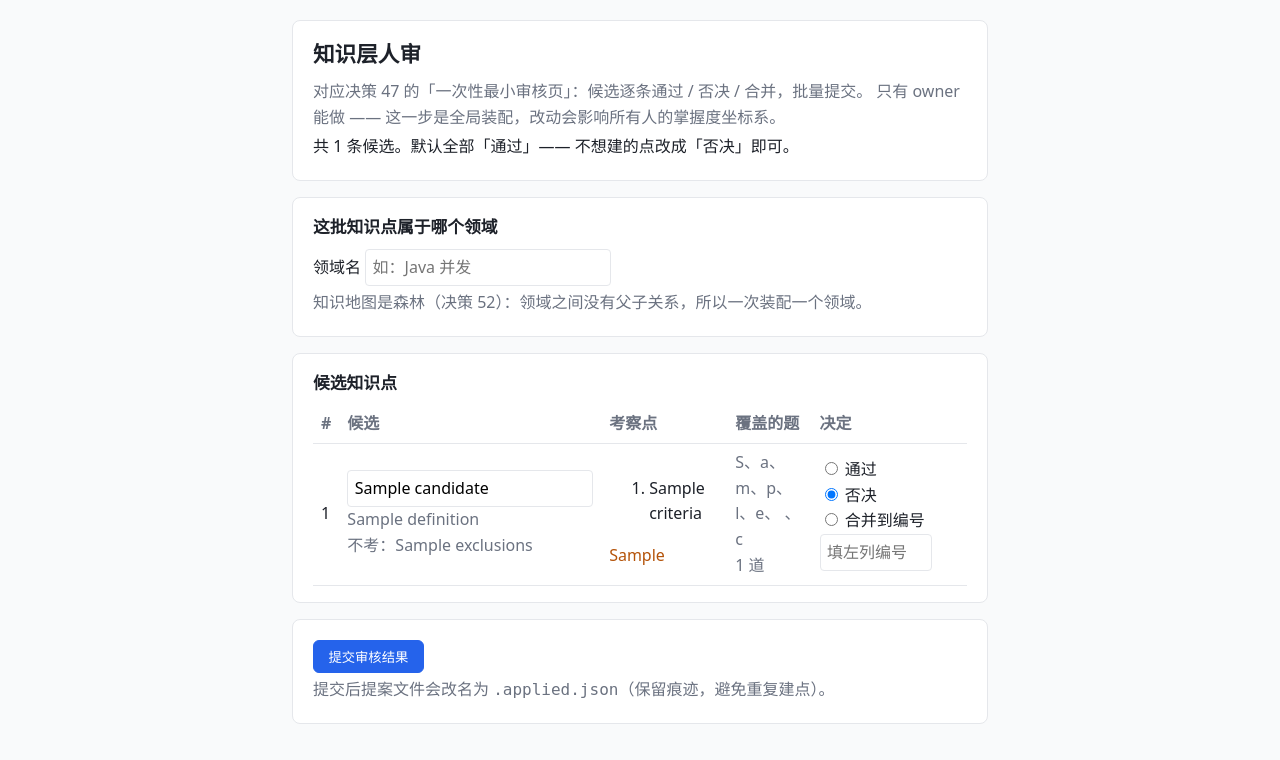
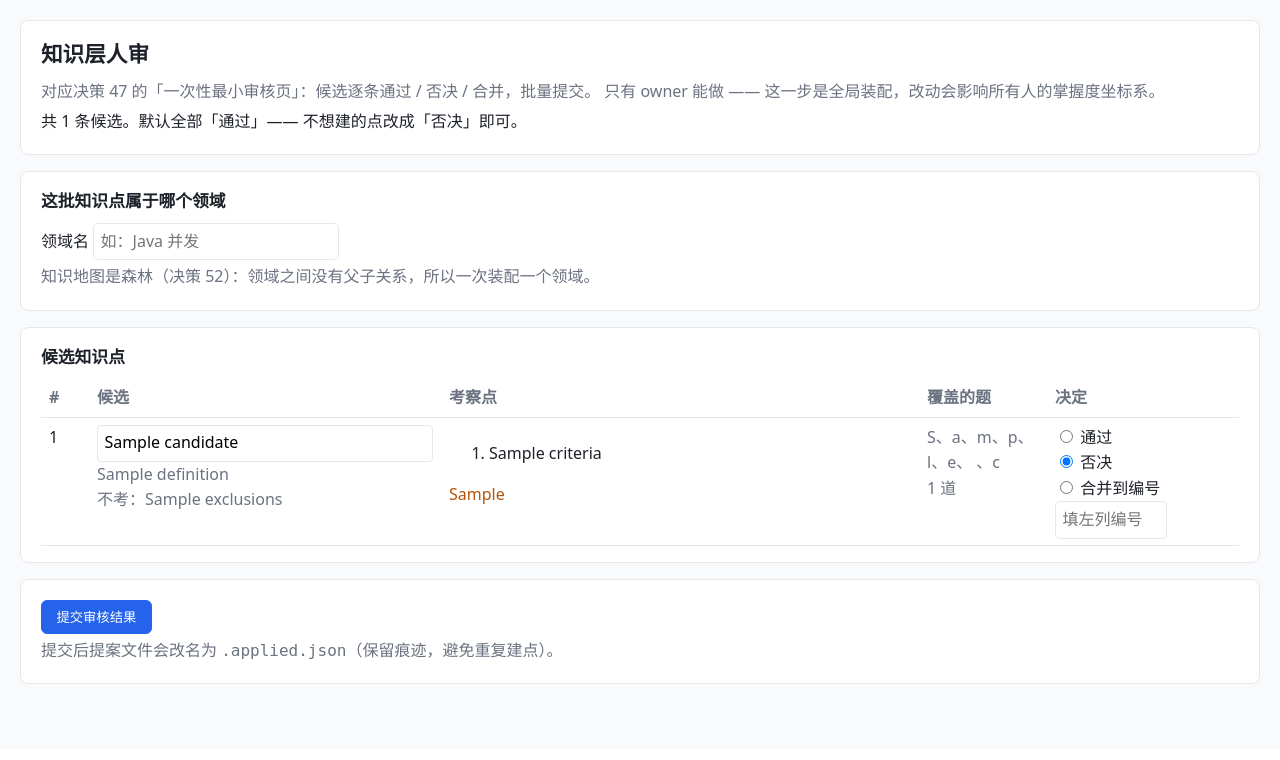
Before and after one commit to wonder-dream/DeepGrill, a Python web app: template app/web/templates/admin_review.html in a window 1280 px wide. Shown: the part 51-811 px from the top of the page. After the commit the page ends 735 px from the top, so only its background shows below. Run offline with Jinja, Linux system fonts and the light colour scheme; the template is opened without the code that fills it: most values are stand-ins (such as "Sample title", 1, 10 or a date in 2020).

Commit message:
fix(web): 审核页放宽容器与列宽 —— 46rem 装不下五列，左边留白右边挤

```diff
--- a/app/web/templates/admin_review.html
+++ b/app/web/templates/admin_review.html
@@ -1,6 +1,15 @@
 {% extends "base.html" %}
 {% block title %}知识层人审 · DeepGrill{% endblock %}
 {% block content %}
+{# 这一页要比别处宽：默认容器是 46rem（≈736px），五列加长文本在那里会挤成一团 ——
+   左边大片留白、右边「决定」列放不下。它是内部工具页，用页面内 <style> 放宽容器与列宽，
+   不动全局样式（其它页面的行宽是有意收窄的，读起来更舒服）。 #}
+<style>
+  main { max-width: 84rem; }
+  .review-table { table-layout: fixed; }
+  .review-table th, .review-table td { vertical-align: top; overflow-wrap: anywhere; }
+  .review-table input[type="text"] { width: 100%; box-sizing: border-box; }
+</style>
 <section class="card">
   <h1>知识层人审</h1>
   <p class="muted">对应决策 47 的「一次性最小审核页」：候选逐条通过 / 否决 / 合并，批量提交。
@@ -31,7 +40,12 @@
 
   <section class="card">
     <h2>候选知识点</h2>
-    <table>
+    <table class="review-table">
+      {# 固定列宽：不让「考察点」那段长文本把「决定」列挤没（原来就是被挤得放不下） #}
+      <colgroup>
+        <col style="width:3rem"><col style="width:22rem"><col>
+        <col style="width:8rem"><col style="width:12rem">
+      </colgroup>
       <thead><tr><th>#</th><th>候选</th><th>考察点</th><th>覆盖的题</th><th>决定</th></tr></thead>
       <tbody>
         {% for c in proposal.candidates %}
```
